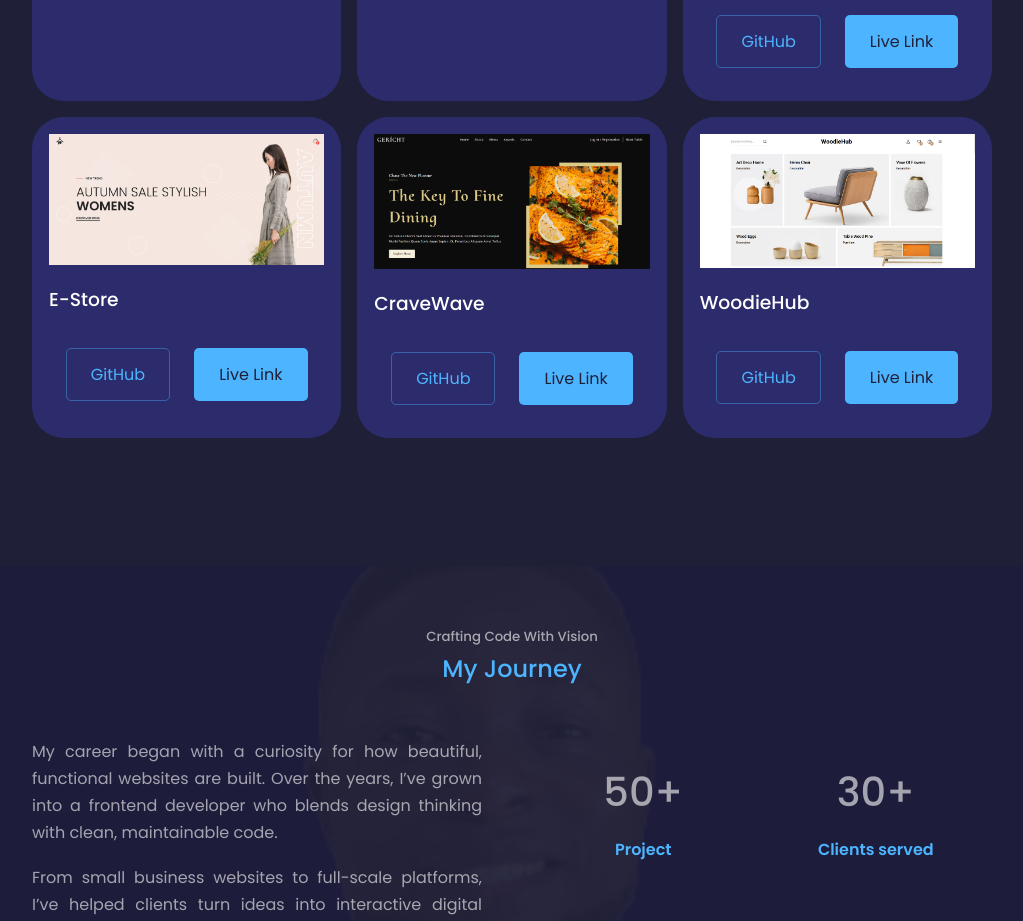
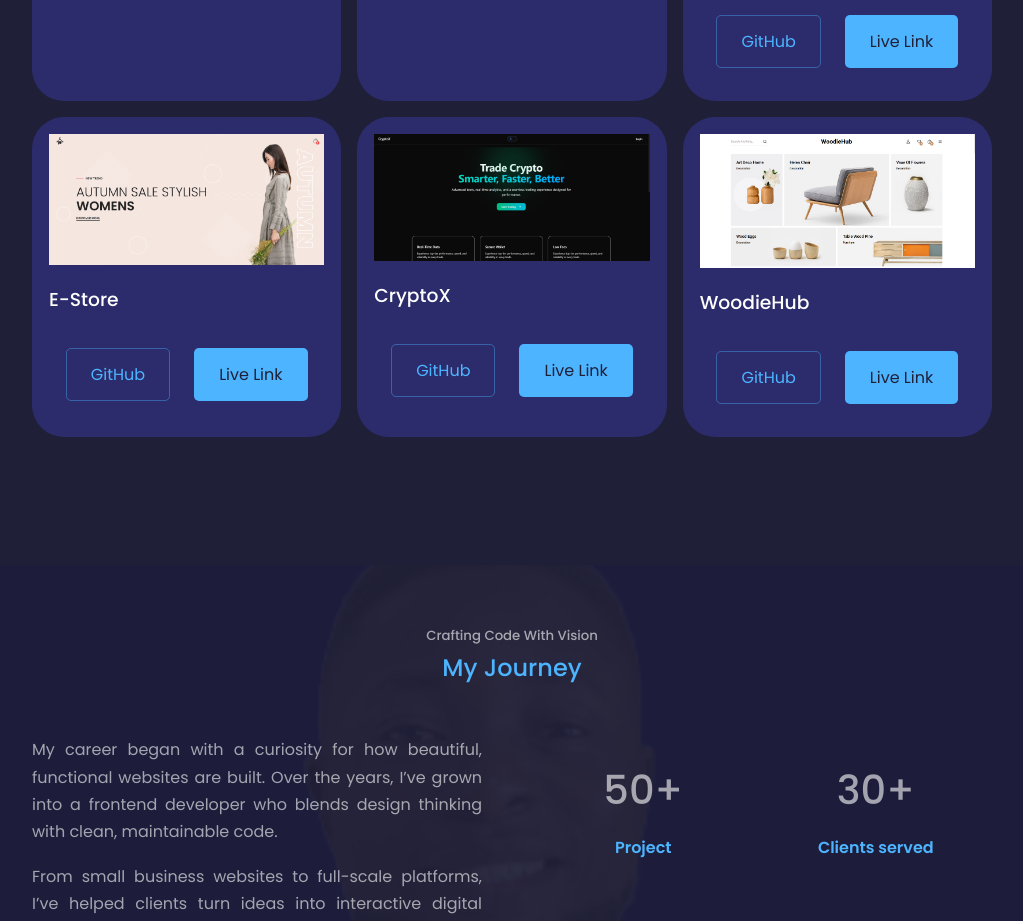
Before and after one commit to adeoluwaadeoye/adeoluwa, a React (Create React App) app: page / in a window 1280 px wide. Shown: the part 2820-3741 px from the top of the page, without its empty margins (128-1151 px from the left). Built offline with nearby package versions, Linux system fonts and the light colour scheme.

Commit message:
Update oof a  portfolio project

```diff
--- a/src/components/portfolio/Portfolio.jsx
+++ b/src/components/portfolio/Portfolio.jsx
@@ -128,15 +128,15 @@ const Portfolio = () => {
         <article className="portfolio__item">
           <div className="portfolio__item-image">
             <img
-              src={require("../../assets/portfolio6.png")}
+              src={require("../../assets/portfolio6.jpg")}
               alt="my_project"
               className="img"
             />
           </div>
-          <h3>CraveWave</h3>
+          <h3>CryptoX</h3>
           <div className="portfolio__item-cta">
             <a
-              href="https://github.com/adeoluwaadeoye/CraveWave"
+              href="https://github.com/adeoluwaadeoye/CryptoX"
               className="btn"
               target="_blank"
               rel="noreferrer"
@@ -144,7 +144,7 @@ const Portfolio = () => {
               GitHub
             </a>
             <a
-              href="https://cravewave.netlify.app/"
+              href="https://mycryptox.vercel.app/"
               className="btn btn-primary"
               target="_blank"
               rel="noreferrer"
```
Also changed, not shown: src/assets/portfolio6.jpg (added), src/assets/portfolio6.png (deleted).
